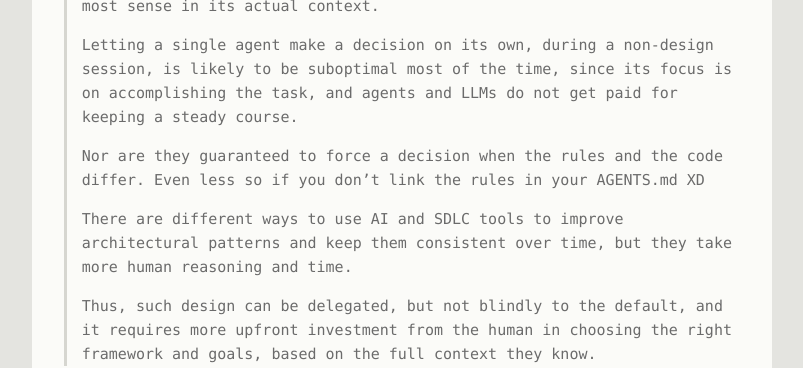
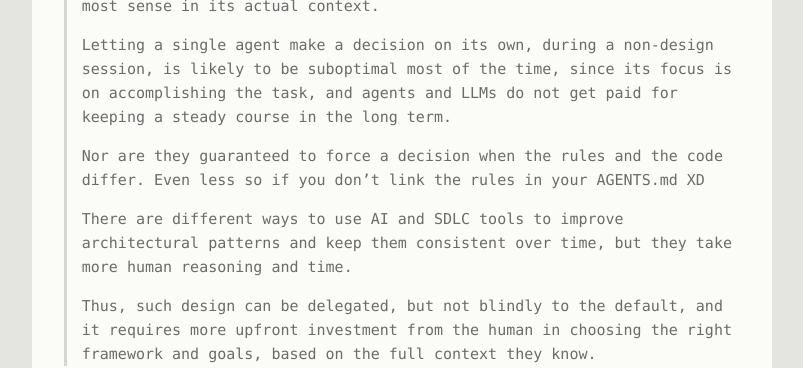
Before and after one commit to the-guish/the-dog-ate-my-typewriter, a Jekyll site: the page built from _posts/2026-10-11-why-the-drama-about-duplicating-tests.md, in a window 1280 px wide and 900 px high, scrolled down 9368 px. Shown: the part 355-723 px from the top of the window, without its empty margins (238-1041 px from the left). Built offline with Jekyll 4.4.1, drawn with Linux system fonts in a browser that asks for light colours; our own code applies the rules of GitHub Pages for plain Markdown files.

Commit message:
more edits
Signed-off-by: Luis Castro <dev@guish.in>

```diff
--- a/_posts/2026-10-11-why-the-drama-about-duplicating-tests.md
+++ b/_posts/2026-10-11-why-the-drama-about-duplicating-tests.md
@@ -386,7 +386,7 @@ than one review thread.
 >
 > It turns out that maybe there is no single "right thing". Each project and team (including its combination of AI code agents and workflows) needs to choose its own way, and to make the decisions that make the most sense in its actual context.
 >
-> Letting a single agent make a decision on its own, during a non-design session, is likely to be suboptimal most of the time, since its focus is on accomplishing the task, and agents and LLMs do not get paid for keeping a steady course.
+> Letting a single agent make a decision on its own, during a non-design session, is likely to be suboptimal most of the time, since its focus is on accomplishing the task, and agents and LLMs do not get paid for keeping a steady course in the long term.
 >
 >Nor are they guaranteed to force a decision when the rules and the code differ. Even less so if you don't link the rules in your AGENTS.md XD
 >
```
